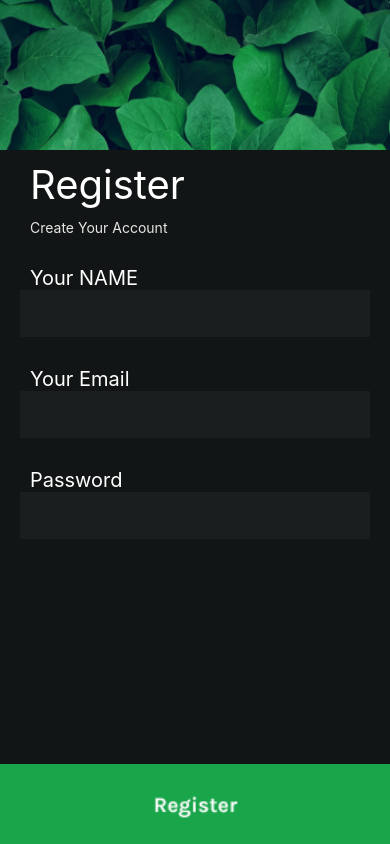
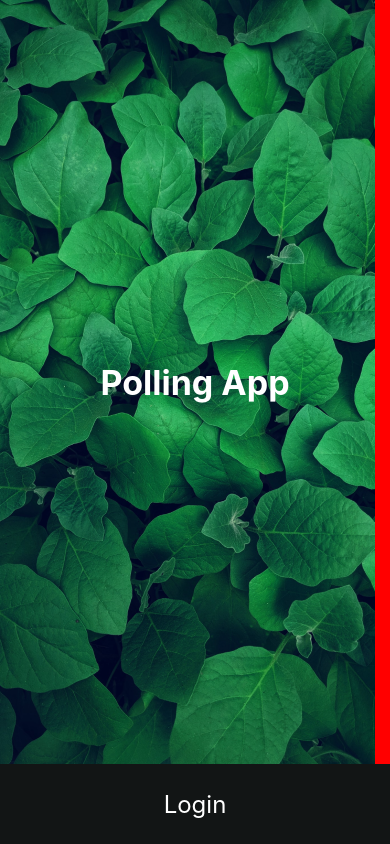
Before and after one commit to roshangotra12345/PollingApp, a React Native app: screen / in a window 390 px wide. Built offline with nearby package versions, Linux system fonts and the light colour scheme.

Commit message:
first commit

```diff
--- a/App.js
+++ b/App.js
@@ -9,9 +9,10 @@ const App = () => {
     <SafeAreaView style={styles.container}>
       {/* <StatusBar hidden={true} translucent={true}/> */}
 
-      <Signup />
-      {/* <Login/>    */}
-      {/* <Main/>  */}
+      {/* <Signup /> */}
+     {/* <Login/>  */}
+
+     <Main/>
     </SafeAreaView>
   );
 };
--- a/src/components/Login.js
+++ b/src/components/Login.js
@@ -37,10 +37,10 @@ const Login = () => {
             </View>
           </ScrollView>
 
-          <TouchableOpacity>
-            <ImageBackground
-              source={require('../Assessts/Button.png')}
-              style={styles.btton}></ImageBackground>
+
+          <TouchableOpacity style={styles.button}>
+
+                <Text style={styles.butto}>Login</Text>
           </TouchableOpacity>
         </ImageBackground>
       </ImageBackground>
@@ -101,4 +101,20 @@ const styles = StyleSheet.create({
     marginRight: 20,
     backgroundColor: '#1A1E1E',
   },
+  button:{
+
+    backgroundColor:"#19A54A",
+    height:80,
+    justifyContent:"center",
+    alignContent:"center",
+    textAlign:"center",
+    alignItems:"center",
+    fontSize:54,
+    color:"white"
+
+  },
+  butto:{
+   fontSize:24,
+   color:"white"
+  }
 });
--- a/src/components/Main.js
+++ b/src/components/Main.js
@@ -20,13 +20,11 @@ const Main = () => {
       </ImageBackground>
 
       <View>
-        <ImageBackground
-          source={require('../Assessts/rok.png')}
-          style={styles.rectangle}>
-          <TouchableOpacity style={styles.logoContainer}>
-            <Text style={styles.logo}>Sign In Your Account</Text>
-          </TouchableOpacity>
-        </ImageBackground>
+
+      <TouchableOpacity style={styles.button}>
+
+            <Text style={styles.butto}>Login</Text>
+      </TouchableOpacity>
       </View>
     </>
   );
@@ -71,4 +69,20 @@ const styles = StyleSheet.create({
     justifyContent: 'center',
     alignItems: 'center',
   },
+  button:{
+
+    backgroundColor:"#121515",
+    height:80,
+    justifyContent:"center",
+    alignContent:"center",
+    textAlign:"center",
+    alignItems:"center",
+    fontSize:54,
+    color:"white"
+
+  },
+  butto:{
+   fontSize:24,
+   color:"white"
+  }
 });
--- a/src/components/Signup.js
+++ b/src/components/Signup.js
@@ -1,4 +1,3 @@
-
 import {
   StyleSheet,
   Text,
@@ -6,7 +5,7 @@ import {
   ImageBackground,
   TouchableOpacity,
   TextInput,
-  ScrollView
+  ScrollView,
 } from 'react-native';
 import React from 'react';
 
@@ -27,38 +26,27 @@ const Login = () => {
               </View>
               <View style={styles.email}>
                 <Text style={styles.text3}>Your NAME</Text>
-            <TextInput style={styles.textInput}/>
+                <TextInput style={styles.textInput} />
               </View>
-
 
               <View style={styles.email}>
                 <Text style={styles.text3}>Your Email</Text>
-            <TextInput style={styles.textInput}/>
+                <TextInput style={styles.textInput} />
               </View>
-
 
               <View style={styles.email}>
                 <Text style={styles.text3}>Password</Text>
-            <TextInput style={styles.textInput}/>
+                <TextInput style={styles.textInput} />
               </View>
             </View>
-
           </ScrollView>
 
+          <TouchableOpacity style={styles.button}>
 
-
-
-
-
-         <TouchableOpacity>
-            <ImageBackground
-              source={require('../Assessts/Button1.png')}
-              style={styles.btton}></ImageBackground>
+                <Text style={styles.butto}>Register</Text>
           </TouchableOpacity>
         </ImageBackground>
-
       </ImageBackground>
-
     </>
   );
 };
@@ -69,57 +57,70 @@ const styles = StyleSheet.create({
   container: {
     width: '100%',
     height: '100%',
-    paddingTop:150
+    paddingTop: 150,
   },
   contain: {
-    display:"flex",
-    justifyContent:"space-between",
+    display: 'flex',
+    justifyContent: 'space-between',
     height: '100%',
     width: '100%',
   },
-  btton:{
+  btton: {
     // flex:1,
-    width:"100%",
+    width: '100%',
     // alignItems:"flex-end",
+    height: 80,
+    // alignSelf:"flex-end"
+  },
+  text: {
+    color: 'white',
+  },
+  text1: {
+    color: 'white',
+    fontSize: 40,
+    paddingLeft: 30,
+    paddingTop: 10,
+  },
+  text2: {
+    color: '#E5E5E5',
+    marginLeft: 30,
+    paddingTop: 10,
+  },
+  text3: {
+    color: 'white',
+    fontSize: 20,
+    paddingLeft: 30,
+    paddingTop: 10,
+  },
+  text4: {
+    color: '#E5E5E5',
+    marginLeft: 30,
+    paddingTop: 10,
+  },
+  email: {
+    marginTop: 20,
+  },
+  textInput: {
+    padding: 15,
+    marginLeft: 20,
+    marginRight: 20,
+    backgroundColor: '#1A1E1E',
+    color: 'white',
+  },
+  button:{
+
+    backgroundColor:"#19A54A",
     height:80,
-    // alignSelf:"flex-end"
+    justifyContent:"center",
+    alignContent:"center",
+    textAlign:"center",
+    alignItems:"center",
+    fontSize:54,
+    color:"white"
 
   },
-  text:{
-    color:"white"
-  },
-  text1:{
-    color:"white",
-    fontSize:40,
-    paddingLeft:30,
-    paddingTop:10
-  },
-  text2:{
-    color:"#E5E5E5",
-    marginLeft:30,
-    paddingTop:10
-
-  },
-  text3:{
-    color:"white",
-    fontSize:20,
-    paddingLeft:30,
-    paddingTop:10
-  },
-  text4:{
-    color:"#E5E5E5",
-    marginLeft:30,
-    paddingTop:10
-  },
-  email:{
-    marginTop:20
-  }
-  ,
-  textInput:{
-    padding:15,
-    marginLeft:20,
-    marginRight:20,
-    backgroundColor:"#1A1E1E",
+  butto:{
+   fontSize:24,
    color:"white"
   }
 });
```
Lines whose indentation alone changed are shown as unchanged.
